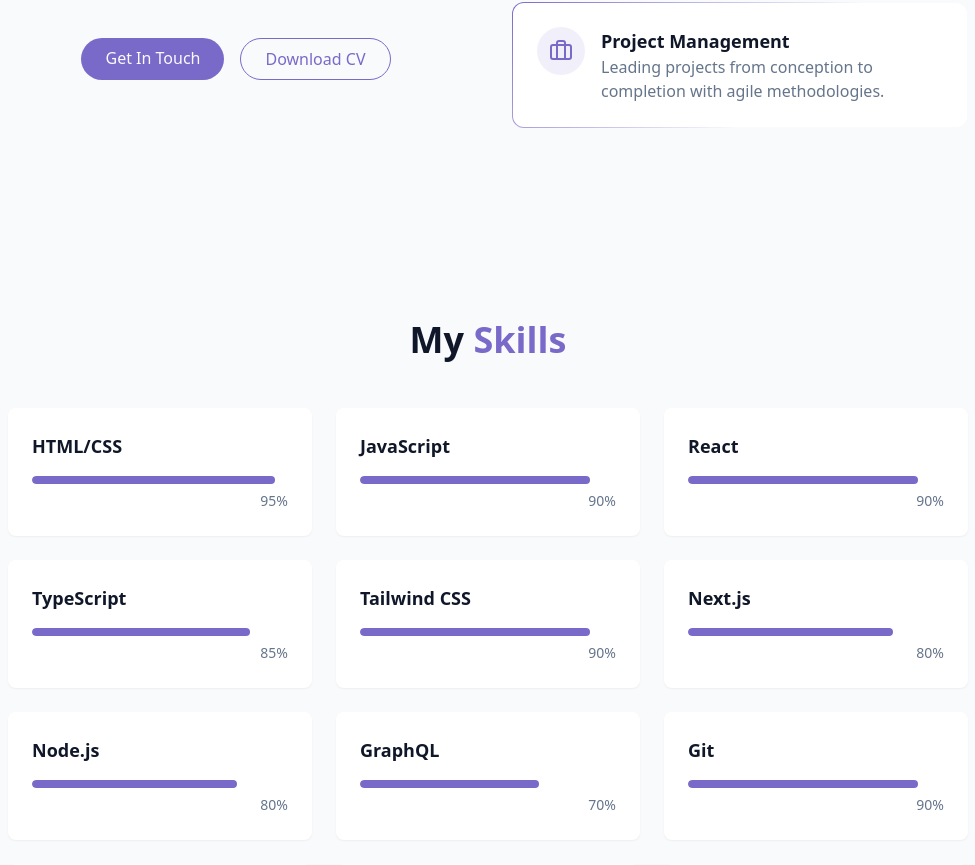
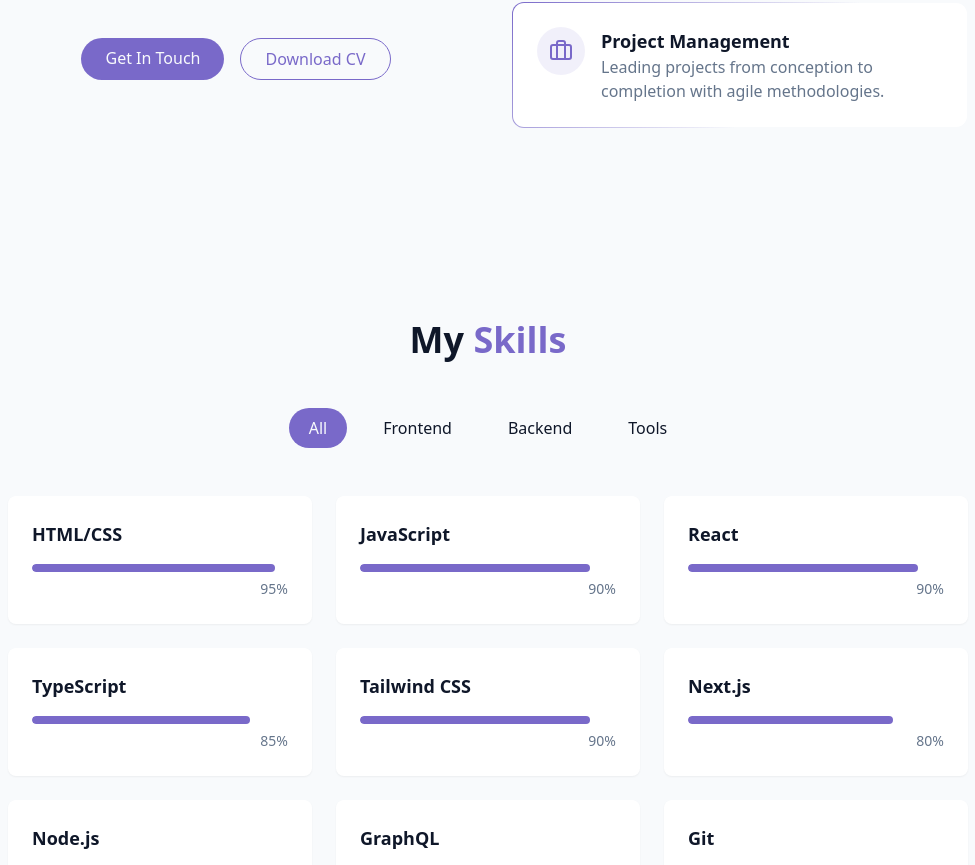
Before and after one commit to kaden175ck/Portfoilo, a React (Vite) app: page / in a window 1280 px wide. Shown: the part 1282-2147 px from the top of the page, without its empty margins (152-1127 px from the left). Built offline with nearby package versions, Linux system fonts and the light colour scheme.

Commit message:
Skills Section Update

```diff
--- a/src/components/SkillsSection.jsx
+++ b/src/components/SkillsSection.jsx
@@ -1,3 +1,6 @@
+
+import { useState } from "react"
+import { cn } from "../lib/utils"
 
 const skills = [
   // Frontend
@@ -19,7 +22,12 @@
   { name: "VS Code", level: 95, category: "tools" }
 ]
 
+
+const categories=["all", "frontend", "backend", "tools"]
+
 export const SkillsSection = ()=>{
+
+    const [activeCategory, setActiveCategory] = useState ("all")
 
     return(
         <section id="skills" className="py-24 px-4 relative bg-secondary/30">
@@ -27,6 +35,20 @@
                 <h2 className="text-3xl md:text-4xl font-bold mb-12 text-center">
                     My<span className="text-primary"> Skills</span>
                 </h2>
+
+                <div className="flex flex-wrap justify-center gap-4 mb-12">
+                    {categories.map((category, key)=>(
+                        <button
+                            key={key}
+                            className={cn("px-5 py-2 rounded-full transition-colors duration-300 capitalize",
+                                activeCategory === category ? "bg-primary text-primary-foreground" :"bg-secondary/70 text-foreground hover: bg-secondary"
+                            )}
+                            onClick={()=>setActiveCategory(category)}
+                        >
+                            {category}
+                        </button>
+                    ))}
+                </div>
 
                 <div className="grid grid-cols-1 sm:grid-cols-2 lg:grid-cols-3 gap-6">
                     {skills.map((skill, key)=>(
```
